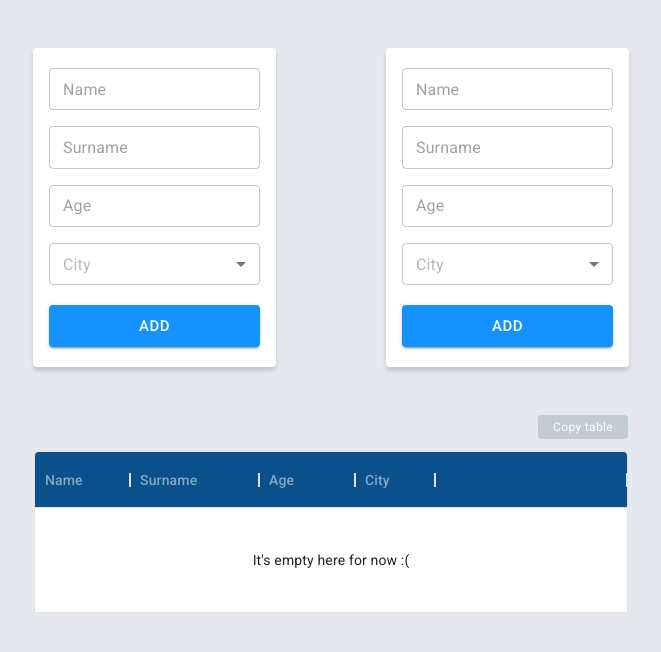
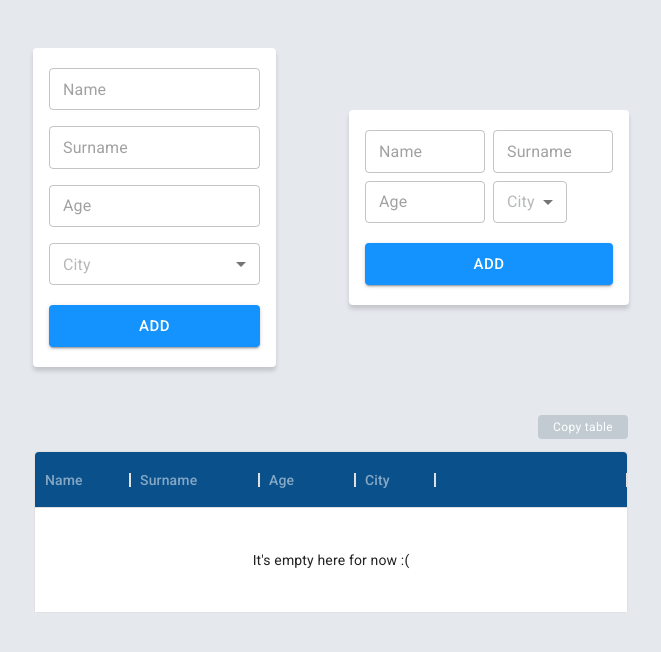
Before and after one commit to VoitihovichP/table_generator_test_task, a React (Vite) app: page / in a window 1280 px wide. Shown: the top 652 px of the page, without its empty margins (309-970 px from the left). Built offline with nearby package versions, Linux system fonts and the light colour scheme.

Commit message:
feat: add second form

```diff
--- a/src/Screens/TablesScreen/components/Form/Form.module.scss
+++ b/src/Screens/TablesScreen/components/Form/Form.module.scss
@@ -8,13 +8,13 @@
     margin-bottom: 20px;
     &_horizontal {
       flex-direction: row;
+      gap: 8px;
       flex-wrap: wrap;
-      justify-content: space-between;
-    }
-  }
-  &__input {
-    &_horizontal {
-      width: 50%;
+      :global {
+        .input-wrapper, .select-wrapper {
+          width: calc(50% - 4px);
+        }
+      }
     }
   }
   &_createMode {
@@ -24,8 +24,5 @@
     border-radius: $border-radius-default;
     background: $white;
     box-shadow: 0 4px 4px 0 $transparent-black;
-    &_horizontal {
-      max-width: fit-content;
-    }
   }
 }
--- a/src/Screens/TablesScreen/components/Form/Form.tsx
+++ b/src/Screens/TablesScreen/components/Form/Form.tsx
@@ -7,7 +7,7 @@ import { ITableRowData } from 'Models/table.model.ts';
 import cn from 'classnames';
 import { yupResolver } from '@hookform/resolvers/yup';
 import { createRowValidator } from 'Utils/validations/tableFormValidator.ts';
-import { useAppDispatch, useAppSelector } from 'Hooks/redux.ts';
+import { useAppDispatch } from 'Hooks/redux.ts';
 
 import styles from './Form.module.scss';
 
@@ -57,13 +57,9 @@ export const Form: FC<FormProps> = ({
     [mode],
   );
 
-  const { city, age, surname, name } = useAppSelector(
-    (state) => state.tableForm,
-  );
-
   const dispatch = useAppDispatch();
 
-  const { watch, handleSubmit, reset, setValue } = formMethods;
+  const { watch, handleSubmit, reset } = formMethods;
   const { changeFields } = tableFormSlice.actions;
 
   const nameField = watch('name');
@@ -93,22 +89,6 @@ export const Form: FC<FormProps> = ({
     dispatch(changeFields({ field: 'city', value: cityField }));
   }, [cityField]);
 
-  useEffect(() => {
-    setValue('name', name);
-  }, [name]);
-
-  useEffect(() => {
-    setValue('surname', surname);
-  }, [surname]);
-
-  useEffect(() => {
-    setValue('age', age);
-  }, [age]);
-
-  useEffect(() => {
-    setValue('city', city);
-  }, [city]);
-
   return (
     <FormProvider {...formMethods}>
       <form
@@ -117,7 +97,11 @@ export const Form: FC<FormProps> = ({
         })}
         onSubmit={handleSubmit(handleSubmitForm)}
       >
-        <div className={cn(styles.form__inputs)}>
+        <div
+          className={cn(styles.form__inputs, {
+            [styles.form__inputs_horizontal]: formStyle === 'horizontal',
+          })}
+        >
           <InputFormItem name="name" placeholder="Name" />
           <InputFormItem name="surname" placeholder="Surname" />
           <InputFormItem name="age" placeholder="Age" type="number" />
--- a/src/components/Input/Input.tsx
+++ b/src/components/Input/Input.tsx
@@ -24,7 +24,7 @@ export const Input = React.forwardRef(
     ref,
   ) => {
     return (
-      <div>
+      <div className="input-wrapper">
         <TextField
           label={label}
           className={cn(styles.customInput, className)}
--- a/src/components/Select/Select.tsx
+++ b/src/components/Select/Select.tsx
@@ -19,7 +19,7 @@ export const Select = React.forwardRef(
     ref,
   ) => {
     return (
-      <div>
+      <div className="select-wrapper">
         <MuiSelect
           value={value}
           onChange={onChange}
```
